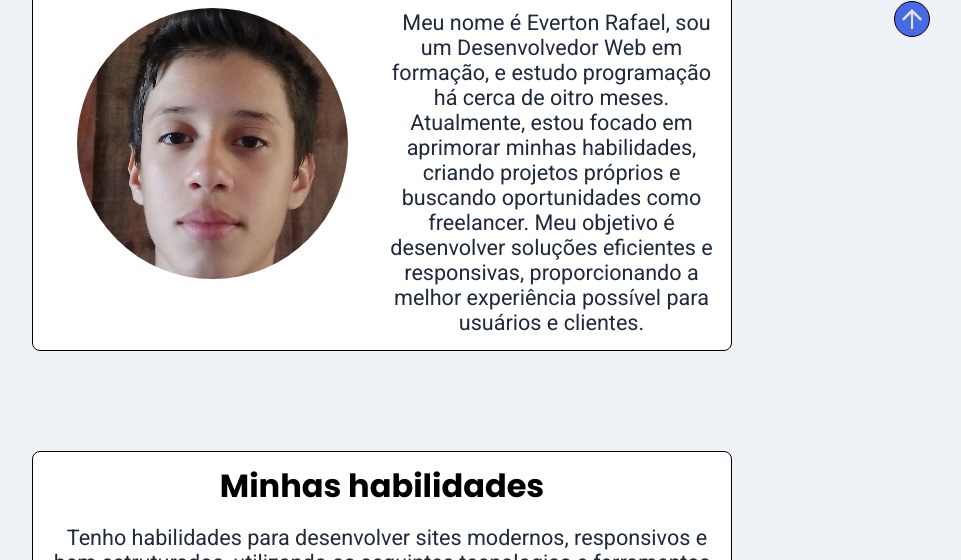
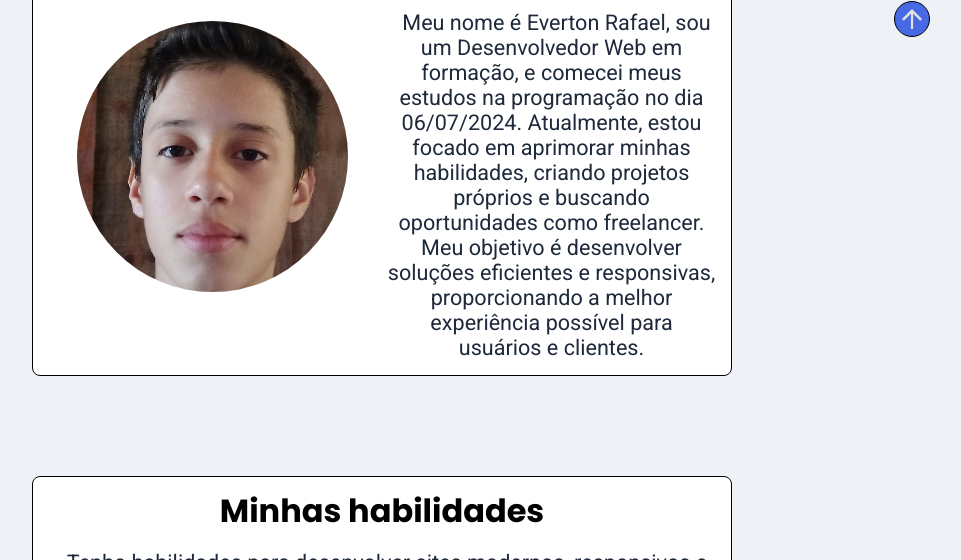
Before and after one commit to evertonrafaelumbelino/portfolio, a plain HTML site: page index.html in a window 1280 px wide. Shown: the part 719-1279 px from the top of the page, without its empty margins (258-1219 px from the left). Drawn offline with Linux system fonts and the light colour scheme.

Commit message:
Atualizei index.html

```diff
--- a/index.html
+++ b/index.html
@@ -77,7 +77,7 @@
         <div id="sobreTexto">
             <h2>Sobre mim</h2>
             <p>
-                Meu nome é Everton Rafael, sou um Desenvolvedor Web em formação, e estudo programação há cerca de oitro meses. Atualmente, estou focado em aprimorar minhas habilidades, criando projetos próprios e buscando oportunidades como freelancer. Meu objetivo é desenvolver soluções eficientes e responsivas, proporcionando a melhor experiência possível para usuários e clientes.
+                Meu nome é Everton Rafael, sou um Desenvolvedor Web em formação, e comecei meus estudos na programação no dia 06/07/2024. Atualmente, estou focado em aprimorar minhas habilidades, criando projetos próprios e buscando oportunidades como freelancer. Meu objetivo é desenvolver soluções eficientes e responsivas, proporcionando a melhor experiência possível para usuários e clientes.
             </p>
         </div>
     </section>
```
